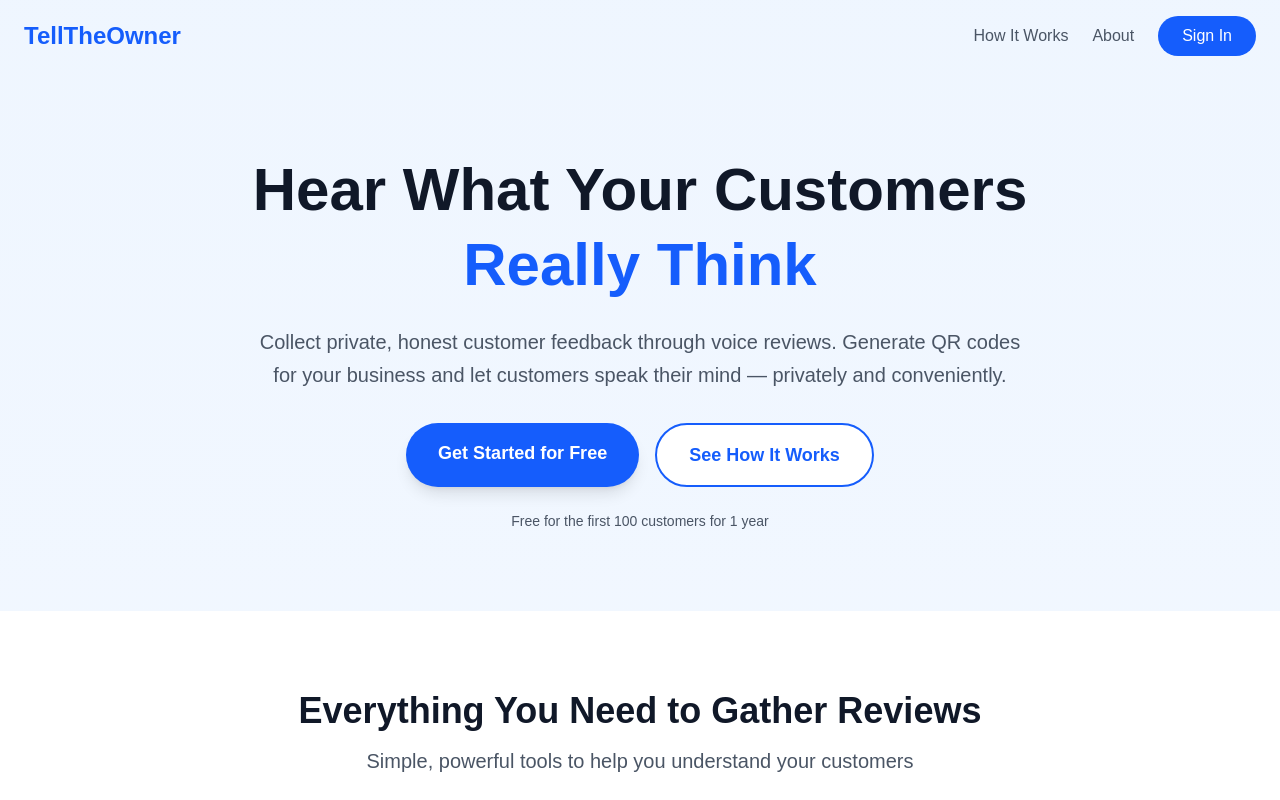
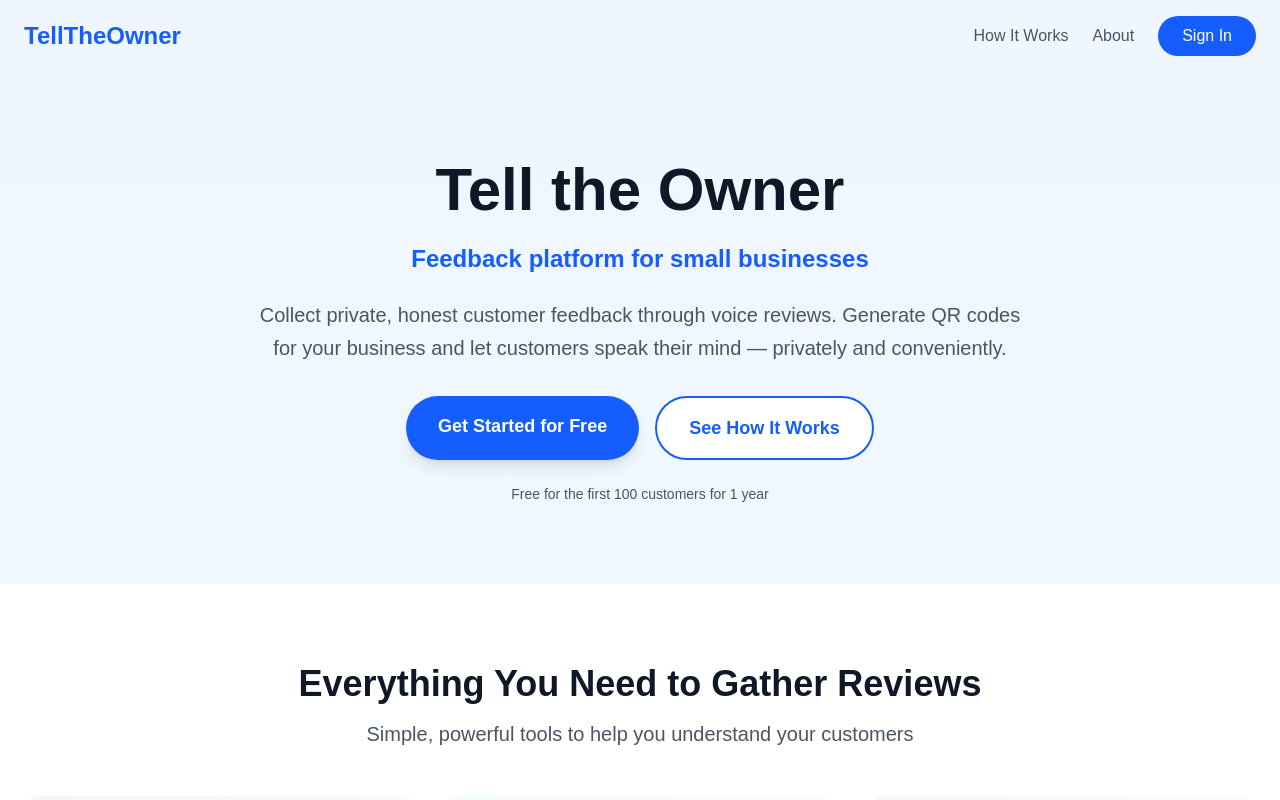
Before and after one commit to vijayst/telltheowner, a Next.js app: page / in a window 1280 px wide. Shown: the top 800 px of the page. Built offline with nearby package versions, Linux system fonts and the light colour scheme; no server answers.

Commit message:
make feedback prominent

```diff
--- a/src/app/layout.tsx
+++ b/src/app/layout.tsx
@@ -15,8 +15,8 @@ const geistMono = Geist_Mono({
 });
 
 export const metadata: Metadata = {
-  title: "Tell the owner",
-  description: "Tell the owner about the problem you encountered or leave behind compliements",
+  title: "Feedback platform for businesses | Tell the Owner",
+  description: "Collect private, honest customer feedback through voice reviews",
 };
 
 export default function RootLayout({
--- a/src/app/page.tsx
+++ b/src/app/page.tsx
@@ -4,8 +4,8 @@ import FeedbackQRCode from "@/components/FeedbackQRCode";
 import { auth } from "@/auth";
 
 export const metadata = {
-  title: "Tell the Owner - Collect Private Customer Reviews",
-  description: "Collect private, honest customer feedback through voice reviews. Generate QR codes and let customers speak their mind — privately and conveniently.",
+  title: "Tell the Owner",
+  description: "Collect private, honest customer feedback through voice reviews",
 };
 
 export default async function Home() {
@@ -18,10 +18,12 @@ export default async function Home() {
 
       {/* Hero Section */}
       <section className="container mx-auto px-6 py-20 text-center">
-        <h1 className="text-5xl md:text-6xl font-bold text-gray-900 mb-6 leading-tight">
-          Hear What Your Customers<br />
-          <span className="text-blue-600">Really Think</span>
+        <h1 className="text-5xl md:text-6xl font-bold text-gray-900 mb-4 leading-tight">
+          Tell the Owner
         </h1>
+        <p className="text-2xl text-blue-600 font-semibold mb-6">
+          Feedback platform for small businesses
+        </p>
         <p className="text-xl text-gray-600 mb-8 max-w-3xl mx-auto leading-relaxed">
           Collect private, honest customer feedback through voice reviews.
           Generate QR codes for your business and let customers speak their mind —
```
